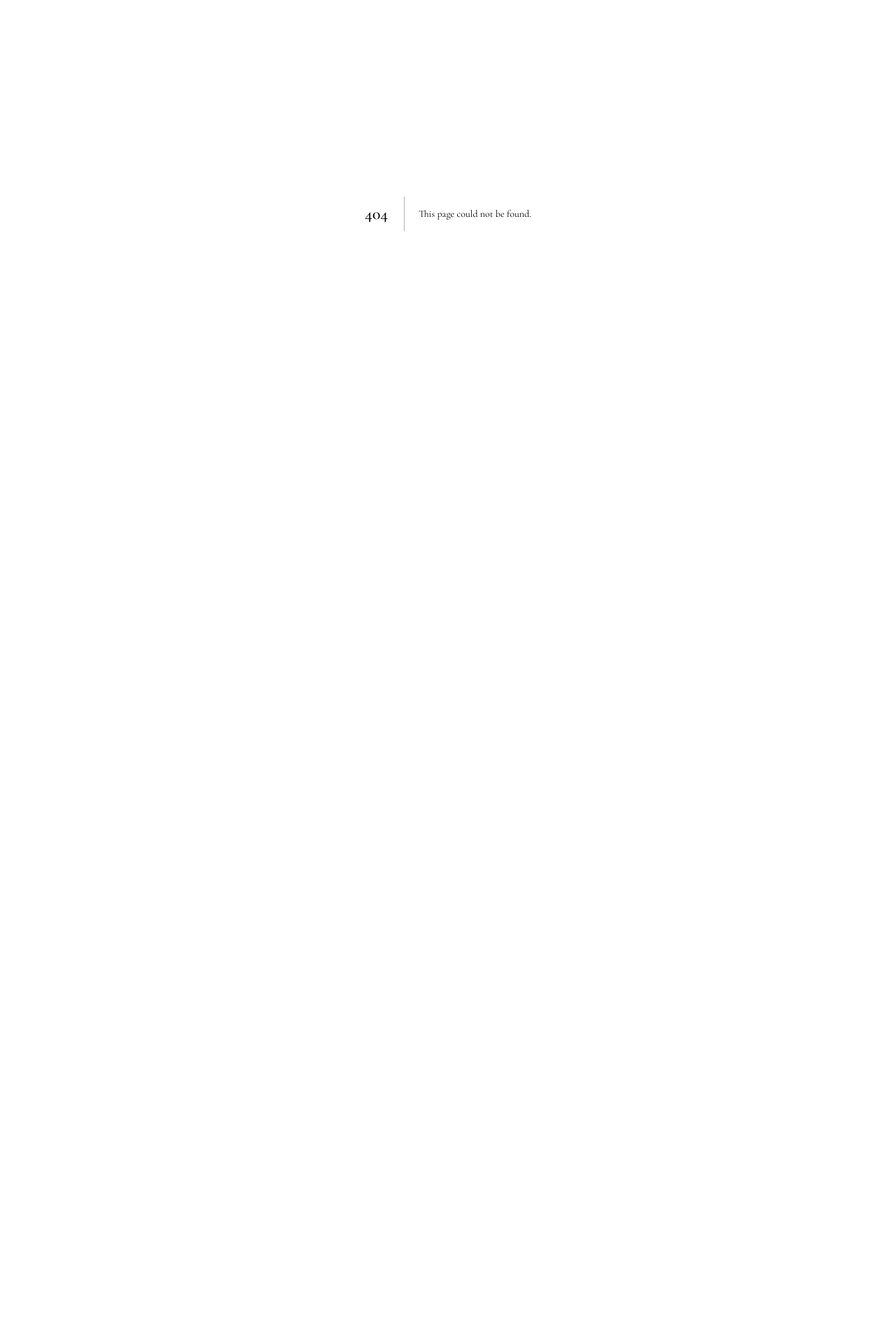
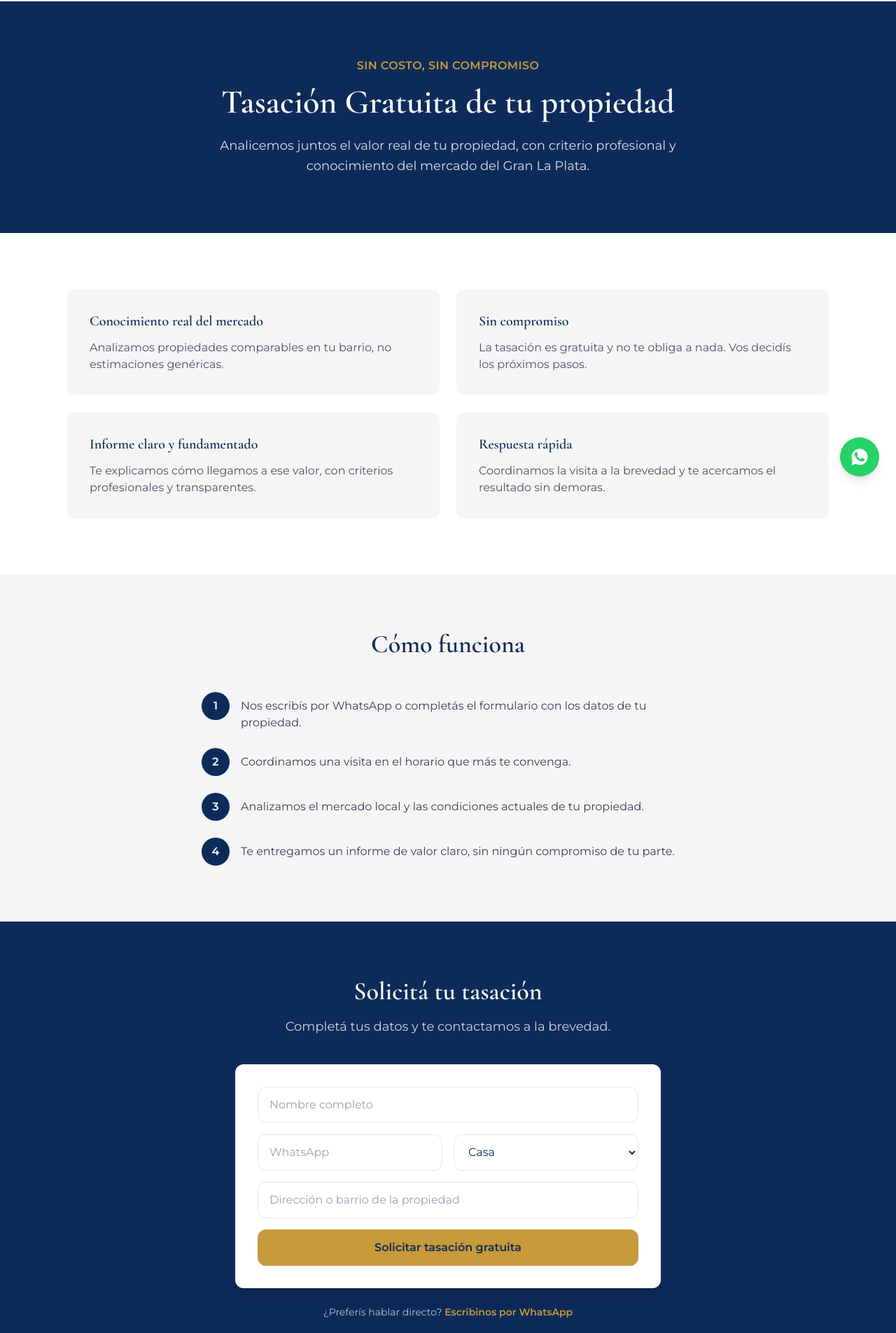
Before and after one commit to borginiangel-svg/carolina-bustamante-web, a Next.js app: page /tasaciones in a window 1280 px wide. Before the commit this address had no page. Shown: the part 95-2000 px from the top of the page at 70% size. Before the commit the page ends 800 px from the top, so only its background shows below. Built offline with nearby package versions, Linux system fonts and the light colour scheme.

Commit message:
Página de Tasaciones con formulario y botón de scroll directo

```diff
--- /dev/null
+++ b/src/app/tasaciones/page.tsx
@@ -0,0 +1,214 @@
+"use client";
+
+import { useState } from "react";
+import Link from "next/link";
+import Header from "@/components/layout/Header";
+import Footer from "@/components/layout/Footer";
+import WhatsAppButton from "@/components/ui/WhatsAppButton";
+
+const beneficios = [
+  {
+    titulo: "Conocimiento real del mercado",
+    descripcion: "Analizamos propiedades comparables en tu barrio, no estimaciones genéricas.",
+  },
+  {
+    titulo: "Sin compromiso",
+    descripcion: "La tasación es gratuita y no te obliga a nada. Vos decidís los próximos pasos.",
+  },
+  {
+    titulo: "Informe claro y fundamentado",
+    descripcion: "Te explicamos cómo llegamos a ese valor, con criterios profesionales y transparentes.",
+  },
+  {
+    titulo: "Respuesta rápida",
+    descripcion: "Coordinamos la visita a la brevedad y te acercamos el resultado sin demoras.",
+  },
+];
+
+const pasos = [
+  "Nos escribís por WhatsApp o completás el formulario con los datos de tu propiedad.",
+  "Coordinamos una visita en el horario que más te convenga.",
+  "Analizamos el mercado local y las condiciones actuales de tu propiedad.",
+  "Te entregamos un informe de valor claro, sin ningún compromiso de tu parte.",
+];
+
+export default function Tasaciones() {
+  const [enviado, setEnviado] = useState(false);
+  const [form, setForm] = useState({
+    nombre: "",
+    whatsapp: "",
+    direccion: "",
+    tipoPropiedad: "Casa",
+  });
+
+  function handleChange(
+    e: React.ChangeEvent<HTMLInputElement | HTMLSelectElement>
+  ) {
+    setForm({ ...form, [e.target.name]: e.target.value });
+  }
+
+  function handleSubmit(e: React.FormEvent) {
+    e.preventDefault();
+    const numero = "5492215593304";
+    const texto = encodeURIComponent(
+      `Hola! Quiero solicitar una tasación gratuita.\n` +
+        `Nombre: ${form.nombre}\n` +
+        `WhatsApp: ${form.whatsapp}\n` +
+        `Dirección de la propiedad: ${form.direccion}\n` +
+        `Tipo de propiedad: ${form.tipoPropiedad}`
+    );
+    window.open(`https://wa.me/${numero}?text=${texto}`, "_blank");
+    setEnviado(true);
+  }
+
+  return (
+    <>
+      <Header />
+
+      {/* Hero */}
+      <section className="bg-[#0D2B59] py-20">
+        <div className="mx-auto max-w-3xl px-8 text-center">
+          <p className="font-semibold uppercase tracking-wide text-[#C79A3B]">
+            Sin costo, sin compromiso
+          </p>
+          <h1 className="mt-4 font-heading text-4xl font-semibold text-white sm:text-5xl">
+            Tasación Gratuita de tu propiedad
+          </h1>
+          <p className="mt-6 text-lg leading-relaxed text-white/85">
+            Analicemos juntos el valor real de tu propiedad, con criterio profesional
+            y conocimiento del mercado del Gran La Plata.
+          </p>
+        </div>
+      </section>
+
+      {/* Beneficios */}
+      <section className="mx-auto max-w-6xl px-8 py-20">
+        <div className="grid grid-cols-1 gap-6 sm:grid-cols-2">
+          {beneficios.map((b) => (
+            <div
+              key={b.titulo}
+              className="rounded-xl bg-[#F5F5F5] p-8"
+            >
+              <h3 className="font-heading text-xl font-semibold text-[#0D2B59]">
+                {b.titulo}
+              </h3>
+              <p className="mt-3 text-gray-600">{b.descripcion}</p>
+            </div>
+          ))}
+        </div>
+      </section>
+
+      {/* Proceso */}
+      <section className="bg-[#F5F5F5] py-20">
+        <div className="mx-auto max-w-3xl px-8">
+          <h2 className="text-center font-heading text-3xl font-semibold text-[#0D2B59] sm:text-4xl">
+            Cómo funciona
+          </h2>
+
+          <ol className="mt-12 space-y-6">
+            {pasos.map((paso, idx) => (
+              <li key={idx} className="flex items-start gap-4">
+                <span className="flex h-10 w-10 shrink-0 items-center justify-center rounded-full bg-[#0D2B59] font-semibold text-white">
+                  {idx + 1}
+                </span>
+                <span className="pt-2 text-gray-700">{paso}</span>
+              </li>
+            ))}
+          </ol>
+        </div>
+      </section>
+
+      {/* Formulario */}
+      <section id="formulario" className="scroll-mt-24 bg-[#0D2B59] py-20">
+        <div className="mx-auto max-w-2xl px-8">
+          <div className="text-center">
+            <h2 className="font-heading text-3xl font-semibold text-white sm:text-4xl">
+              Solicitá tu tasación
+            </h2>
+            <p className="mt-4 text-lg text-white/80">
+              Completá tus datos y te contactamos a la brevedad.
+            </p>
+          </div>
+
+          {enviado ? (
+            <div className="mt-10 rounded-xl bg-white p-8 text-center">
+              <p className="font-heading text-xl font-semibold text-[#0D2B59]">
+                ¡Gracias por tu consulta!
+              </p>
+              <p className="mt-2 text-gray-600">
+                Te vamos a contactar por WhatsApp para coordinar la visita.
+              </p>
+            </div>
+          ) : (
+            <form
+              onSubmit={handleSubmit}
+              className="mt-10 grid grid-cols-1 gap-4 rounded-xl bg-white p-8 shadow-xl sm:grid-cols-2"
+            >
+              <input
+                name="nombre"
+                value={form.nombre}
+                onChange={handleChange}
+                required
+                placeholder="Nombre completo"
+                className="h-[52px] rounded-xl border border-gray-200 px-4 text-[#0D2B59] placeholder:text-gray-400 focus:border-[#0D2B59] focus:outline-none sm:col-span-2"
+              />
+
+              <input
+                name="whatsapp"
+                value={form.whatsapp}
+                onChange={handleChange}
+                required
+                placeholder="WhatsApp"
+                className="h-[52px] rounded-xl border border-gray-200 px-4 text-[#0D2B59] placeholder:text-gray-400 focus:border-[#0D2B59] focus:outline-none"
+              />
+
+              <select
+                name="tipoPropiedad"
+                value={form.tipoPropiedad}
+                onChange={handleChange}
+                className="h-[52px] rounded-xl border border-gray-200 px-4 text-[#0D2B59] focus:border-[#0D2B59] focus:outline-none"
+              >
+                <option>Casa</option>
+                <option>Departamento</option>
+                <option>Terreno</option>
+                <option>Local comercial</option>
+                <option>Otro</option>
+              </select>
+
+              <input
+                name="direccion"
+                value={form.direccion}
+                onChange={handleChange}
+                required
+                placeholder="Dirección o barrio de la propiedad"
+                className="h-[52px] rounded-xl border border-gray-200 px-4 text-[#0D2B59] placeholder:text-gray-400 focus:border-[#0D2B59] focus:outline-none sm:col-span-2"
+              />
+
+              <button
+                type="submit"
+                className="h-[52px] rounded-xl bg-[#C79A3B] font-semibold text-[#0D2B59] transition hover:bg-white sm:col-span-2"
+              >
+                Solicitar tasación gratuita
+              </button>
+            </form>
+          )}
+
+          <p className="mt-6 text-center text-sm text-white/70">
+            ¿Preferís hablar directo?{" "}
+            <Link
+              href="https://wa.me/5492215593304"
+              target="_blank"
+              rel="noopener noreferrer"
+              className="font-semibold text-[#C79A3B] hover:text-white"
+            >
+              Escribinos por WhatsApp
+            </Link>
+          </p>
+        </div>
+      </section>
+
+      <Footer />
+      <WhatsAppButton />
+    </>
+  );
+}
--- a/src/components/layout/Header.tsx
+++ b/src/components/layout/Header.tsx
@@ -6,7 +6,7 @@ const menu = [
   { label: "Nosotros", href: "/nosotros" },
   { label: "Servicios", href: "/servicios" },
   { label: "Propiedades", href: "/propiedades" },
-  { label: "Tasaciones", href: "#" },
+  { label: "Tasaciones", href: "/tasaciones" },
   { label: "Barrios", href: "#" },
   { label: "Contacto", href: "#" },
 ];
@@ -38,9 +38,12 @@ export default function Header() {
           ))}
         </nav>
 
-        <button className="hidden rounded-xl bg-[#0D2B59] px-6 py-3 font-semibold text-white transition hover:bg-[#C79A3B] hover:text-[#0D2B59] lg:block">
+        <Link
+          href="/tasaciones#formulario"
+          className="hidden rounded-xl bg-[#0D2B59] px-6 py-3 font-semibold text-white transition hover:bg-[#C79A3B] hover:text-[#0D2B59] lg:block"
+        >
           Tasación Gratuita
-        </button>
+        </Link>
       </div>
     </header>
   );
```
